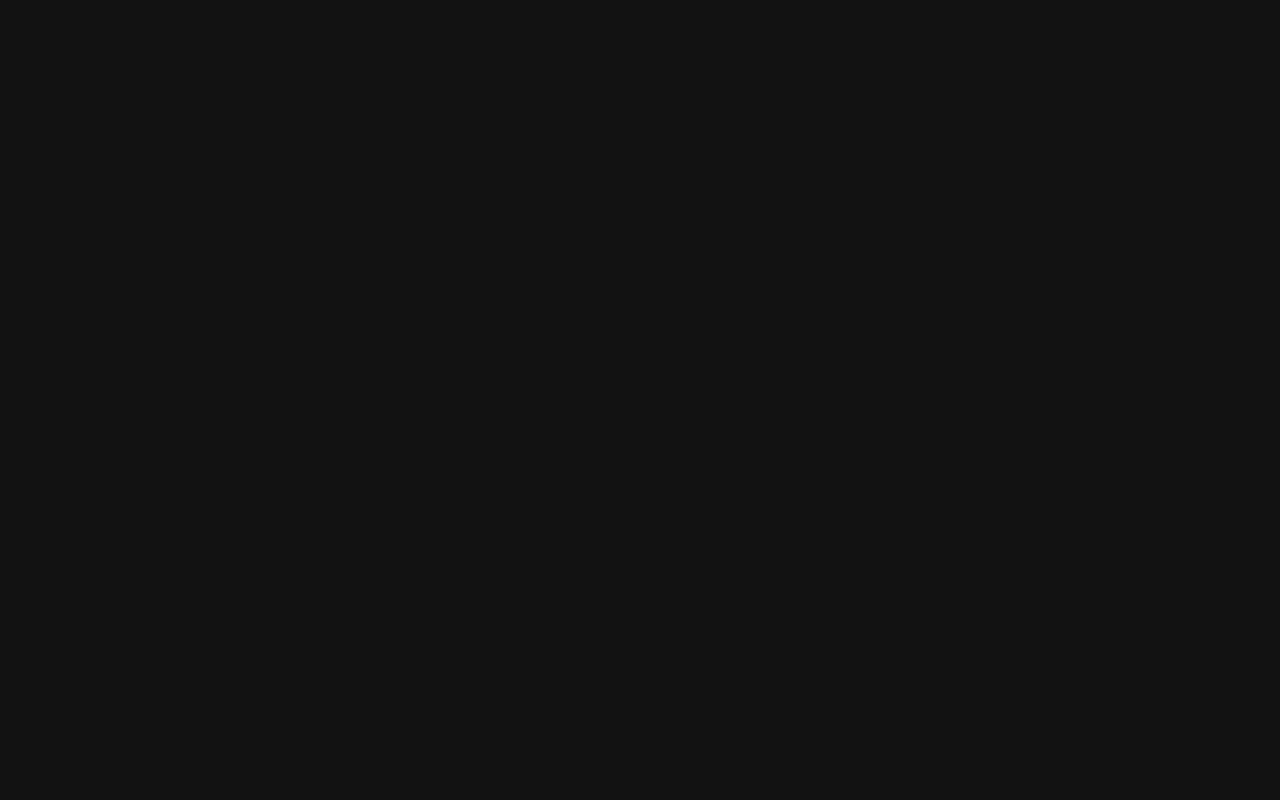
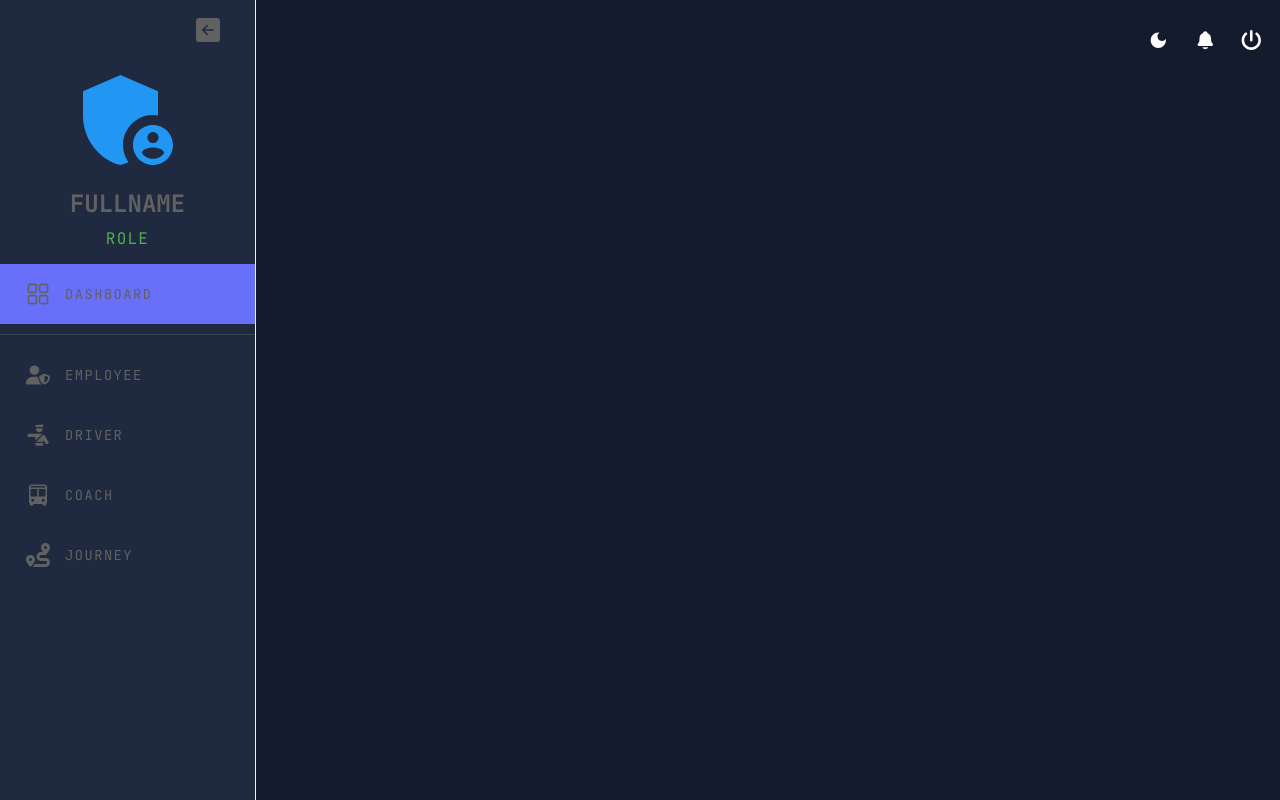
Before and after one commit to PDT-BIN/FRONTEND_CTK, a React (Vite) app: page / in a window 1280 px wide. Before the commit this address had no page. Built offline with nearby package versions, Linux system fonts and the light colour scheme.

Commit message:
SIDEBAR & TOPBAR

```diff
--- a/src/App.jsx
+++ b/src/App.jsx
@@ -5,6 +5,8 @@ import { URL_TO_TAB } from "./constants";
 import NotFound from "./components/NotFound";
 import Login from "./pages/auth/Login";
 import Notification, { controlNotify } from "./components/Notification";
+import Sidebar from "./components/Sidebar";
+import Topbar from "./components/Topbar";
 
 function App() {
 	const [theme, colorMode] = useMode();
@@ -26,8 +28,12 @@ function App() {
 					</Routes>
 				) : (
 					<div className="app">
+						<Sidebar />
 						<main className="content">
-							<Routes></Routes>
+							<Topbar />
+							<div className="display">
+								<Routes></Routes>
+							</div>
 						</main>
 					</div>
 				)}
--- /dev/null
+++ b/src/components/Sidebar.jsx
@@ -0,0 +1,161 @@
+import { useEffect, useState } from "react";
+import { Link, useLocation } from "react-router-dom";
+import { useTheme } from "@emotion/react";
+import { tokens } from "../theme";
+import { Sidebar as ProSidebar, Menu, MenuItem } from "react-pro-sidebar";
+import { sidebarClasses } from "react-pro-sidebar";
+import { MdAdminPanelSettings } from "react-icons/md";
+import { IoBus } from "react-icons/io5";
+import {
+	FaPersonMilitaryPointing,
+	FaRoute,
+	FaUserShield,
+} from "react-icons/fa6";
+import { BsArrowLeftSquareFill, BsArrowRightSquareFill } from "react-icons/bs";
+import { RxDashboard } from "react-icons/rx";
+import { Box, Divider, Typography } from "@mui/material";
+import { URL_TO_TAB } from "../constants";
+
+function MenuIcon({ state, setState }) {
+	return (
+		<MenuItem
+			onClick={() => setState(!state)}
+			icon={
+				state ? <BsArrowRightSquareFill /> : <BsArrowLeftSquareFill />
+			}
+			rootStyles={{
+				display: "flex",
+				flexDirection: !state && "row-reverse",
+				":hover": { backgroundColor: "transparent" },
+				"& .ps-menu-button": {
+					backgroundColor: "transparent !important",
+				},
+			}}
+		/>
+	);
+}
+
+function Item({ title, icon, selected, setSelected }) {
+	const link = `/${title === "Dashboard" ? "" : title.toLowerCase()}`;
+
+	return (
+		<MenuItem
+			icon={icon}
+			active={selected === title}
+			component={<Link to={link} />}
+			onClick={() => setSelected(title)}
+		>
+			{title.toUpperCase()}
+		</MenuItem>
+	);
+}
+
+export default function Sidebar() {
+	const theme = useTheme();
+	const colors = tokens(theme.palette.mode);
+	// CONTROL SIDEBAR.
+	const location = useLocation();
+	const [isCollapsed, setIsCollapsed] = useState(false);
+	const [selected, setSelected] = useState(URL_TO_TAB[location.pathname]);
+
+	// API GET PERSONAL INFORMATION.
+	useEffect(() => {}, []);
+
+	return (
+		<ProSidebar
+			width="20%"
+			collapsed={isCollapsed}
+			rootStyles={{
+				[`.${sidebarClasses.container}`]: {
+					backgroundColor: colors.primary[400],
+				},
+			}}
+		>
+			<Menu
+				menuItemStyles={{
+					icon: { fontSize: "24px" },
+					button: ({ active }) => {
+						return {
+							color: colors.grey[700],
+							letterSpacing: 1.5,
+							padding: "30px 20px",
+							backgroundColor: active && "#6870fa",
+							":hover": { color: "#868dfb", opacity: 0.25 },
+						};
+					},
+				}}
+			>
+				{/* TOGGLE BUTTON */}
+				<MenuIcon state={isCollapsed} setState={setIsCollapsed} />
+				{!isCollapsed && (
+					<Box mb="15px">
+						{/* AVATAR */}
+						<Box
+							display="flex"
+							justifyContent="center"
+							alignItems="center"
+						>
+							<MdAdminPanelSettings
+								color={colors.blue[500]}
+								fontSize="120px"
+							/>
+						</Box>
+						{/* NAME & ROLE */}
+						<Box textAlign="center">
+							<Typography
+								variant="h3"
+								color={colors.grey[700]}
+								fontWeight="bold"
+								sx={{ m: "10px 0" }}
+							>
+								FULLNAME
+							</Typography>
+							<Typography
+								variant="h5"
+								color={colors.green[500]}
+								letterSpacing={1.25}
+							>
+								ROLE
+							</Typography>
+						</Box>
+					</Box>
+				)}
+				{/* DASHBOARD */}
+				<Item
+					title="Dashboard"
+					icon={<RxDashboard />}
+					selected={selected}
+					setSelected={setSelected}
+				/>
+				{/* DIVIDER */}
+				<Divider style={{ margin: "10px 0" }} />
+				{/* INFORMATION */}
+				<Item
+					title="Employee"
+					icon={<FaUserShield />}
+					selected={selected}
+					setSelected={setSelected}
+				/>
+				<Item
+					title="Driver"
+					icon={<FaPersonMilitaryPointing />}
+					selected={selected}
+					setSelected={setSelected}
+				/>
+				<Item
+					title="Coach"
+					icon={<IoBus />}
+					selected={selected}
+					setSelected={setSelected}
+				/>
+				<Item
+					title="Journey"
+					icon={<FaRoute />}
+					component={<Link to="/journey" />}
+					selected={selected}
+					setSelected={setSelected}
+				/>
+			</Menu>
+		</ProSidebar>
+	);
+}
--- /dev/null
+++ b/src/components/Topbar.jsx
@@ -0,0 +1,56 @@
+import { useContext } from "react";
+import { useNavigate } from "react-router-dom";
+import { Box, IconButton, useTheme } from "@mui/material";
+import { ColorModeContext } from "../theme";
+import { IoNotifications } from "react-icons/io5";
+import { MdDarkMode, MdLightMode } from "react-icons/md";
+import { FaPowerOff } from "react-icons/fa6";
+
+export default function Topbar() {
+	const navigate = useNavigate();
+	const theme = useTheme();
+	const { colorMode, notify } = useContext(ColorModeContext);
+
+	function logout() {
+		localStorage.clear();
+		notify("Logout successfully!", "success");
+		navigate("/login");
+	}
+
+	return (
+		<Box
+			sx={{
+				height: "10%",
+				padding: "10px",
+				display: "flex",
+				justifyContent: "flex-end",
+				alignItems: "center",
+				boxSizing: "border-box",
+				"& .MuiIconButton-root": {
+					":hover": {
+						backgroundColor: "transparent",
+					},
+				},
+			}}
+		>
+			<Box sx={{ display: "flex", gap: "10px" }}>
+				{/* COLOR MODE */}
+				<IconButton onClick={colorMode.toggleColorMode}>
+					{theme.palette.mode === "dark" ? (
+						<MdDarkMode />
+					) : (
+						<MdLightMode />
+					)}
+				</IconButton>
+				{/* NOTIFICATION */}
+				<IconButton>
+					<IoNotifications />
+				</IconButton>
+				{/* LOGOUT */}
+				<IconButton onClick={logout}>
+					<FaPowerOff />
+				</IconButton>
+			</Box>
+		</Box>
+	);
+}
--- a/src/constants.js
+++ b/src/constants.js
@@ -1,7 +1,7 @@
 export const URL_TO_TAB = {
 	"/": "Dashboard",
 	"/employee": "Employee",
-	"/Driver": "Driver",
-	"/Coach": "Coach",
-	"/Journey": "Journey",
+	"/driver": "Driver",
+	"/coach": "Coach",
+	"/journey": "Journey",
 };
--- a/src/index.css
+++ b/src/index.css
@@ -15,6 +15,15 @@ body,
 	position: relative;
 }
 
+.content {
+	width: 80%;
+	flex: 1;
+}
+
+.display {
+	height: 90%;
+}
+
 /* DISABLE HIDE/VIEW PASSWORD */
 input[type="password"]::-ms-reveal,
 input[type="password"]::-ms-clear {
--- a/src/theme.jsx
+++ b/src/theme.jsx
@@ -5,6 +5,17 @@ import { blue, green, grey, indigo, red } from "@mui/material/colors";
 // COLOR-KEY.
 const KEYS = [50, 100, 200, 300, 400, 500, 600, 700, 800, 900];
 const AKEYS = ["A100", "A200", "A400", "A700"];
+const PRIMARY_COLOR = {
+	100: "#d0d1d5",
+	200: "#a1a4ab",
+	300: "#727681",
+	400: "#1F2A40",
+	500: "#141b2d",
+	600: "#101624",
+	700: "#0c101b",
+	800: "#080b12",
+	900: "#040509",
+};
 
 function reverseShade(shades) {
 	return [KEYS, AKEYS].reduce((set, keys, _) => {
@@ -29,7 +40,7 @@ function reverseColor(colors) {
 
 // COLOR DESIGN TOKEN.
 export const tokens = (mode) => {
-	const DARK_MODE = { indigo, grey, red, green, blue };
+	const DARK_MODE = { grey, red, green, blue, primary: PRIMARY_COLOR };
 	const LIGHT_MODE = reverseColor(DARK_MODE);
 
 	return { ...(mode === "dark" ? DARK_MODE : LIGHT_MODE) };
@@ -45,13 +56,25 @@ export const themeSettings = (mode) => {
 			...(mode === "dark"
 				? // PALETTE VALUES FOR DARK MODE.
 				  {
-						primary: { main: colors.indigo[500] },
+						primary: { main: colors.primary[500] },
 						secondary: { main: colors.green[500] },
+						background: { default: colors.primary[500] },
+						neutral: {
+							dark: colors.grey[700],
+							main: colors.grey[500],
+							light: colors.grey[100],
+						},
 				  }
 				: // PALETTE VALUES FOR LIGHT MODE.
 				  {
-						primary: { main: colors.indigo[200] },
+						primary: { main: colors.primary[100] },
 						secondary: { main: colors.green[500] },
+						background: { default: "#FCFCFC" },
+						neutral: {
+							dark: colors.grey[700],
+							main: colors.grey[500],
+							light: colors.grey[100],
+						},
 				  }),
 		},
 		typography: {
```
